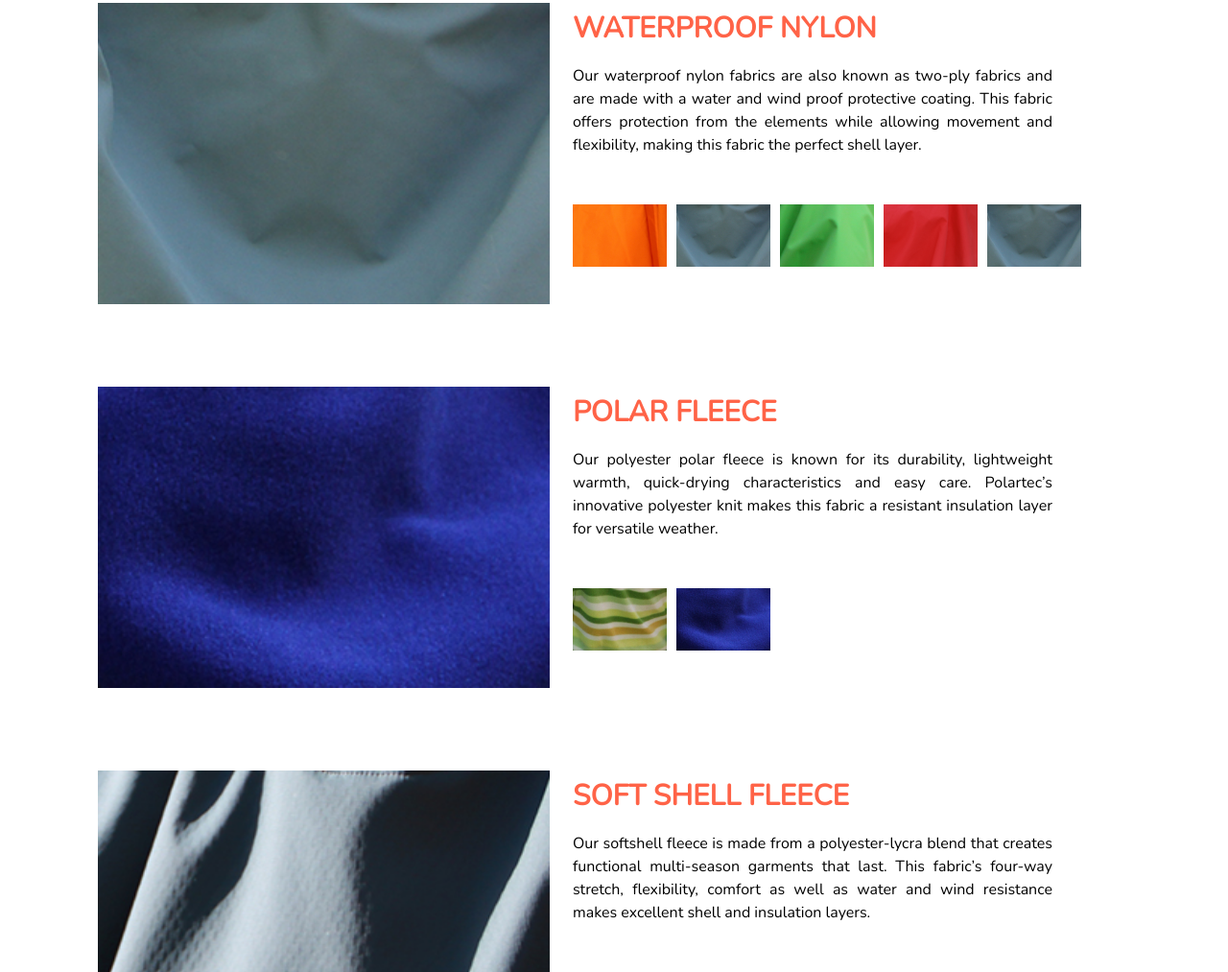
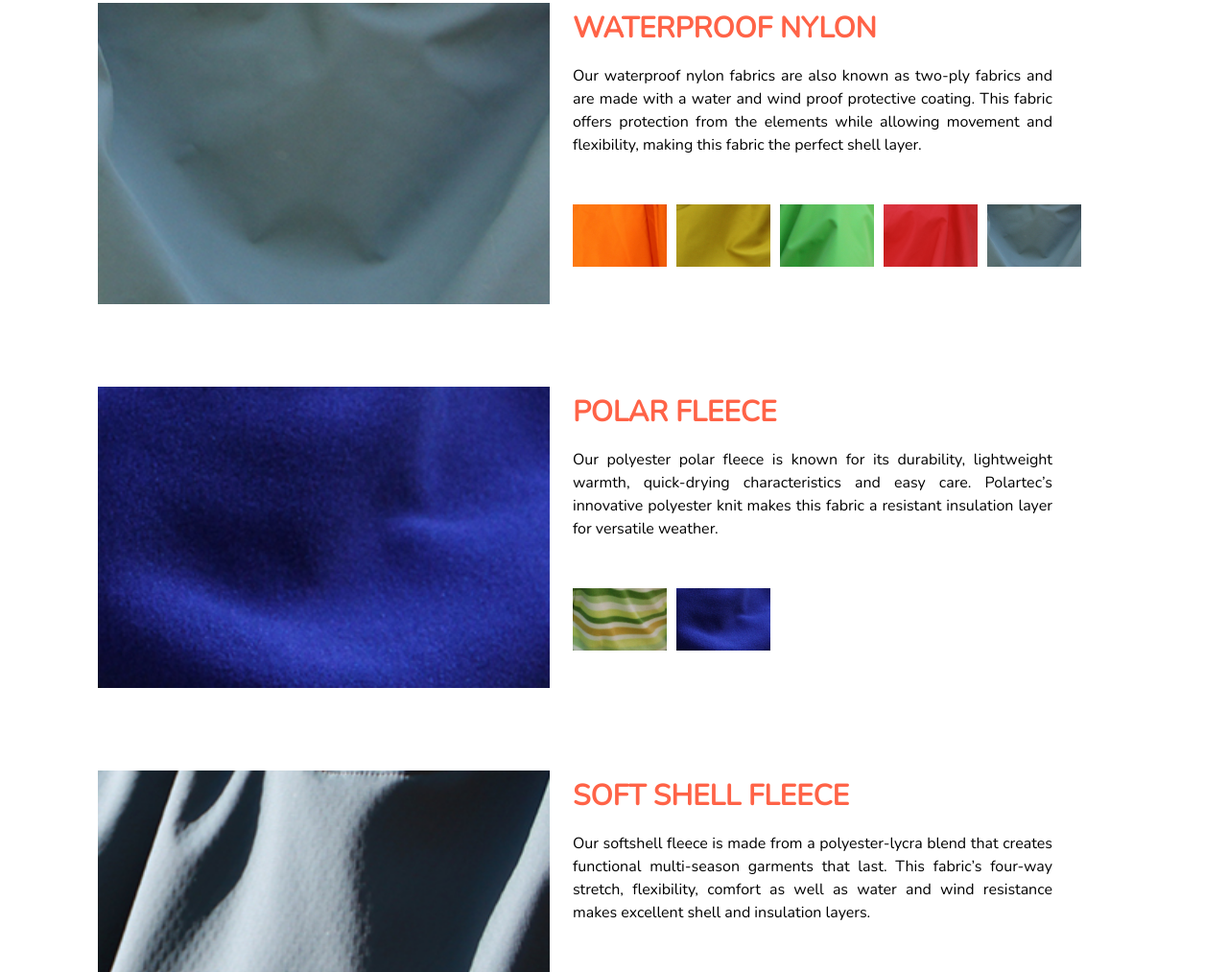
Before and after one commit to redfieldstefan/newportKidsport, a plain HTML site: page fabrics.html in a window 1280 px wide. Shown: the part 1159-2172 px from the top of the page at 96% size. Drawn offline with nearby package versions, Linux system fonts and the light colour scheme.

Commit message:
cleanup fabrics code

```diff
--- a/fabrics.html
+++ b/fabrics.html
@@ -100,7 +100,7 @@
 							<img src = "img/swatches/nylon/orange.jpg" />
 						</div>
 						<div class = "swatch-small">
-							<img src = "img/swatches/nylon/blue.jpg" />
+							<img src = "img/swatches/nylon/yellow.jpg" />
 						</div>
 						<div class = "swatch-small">
 							<img src = "img/swatches/nylon/green.jpg" />
```
